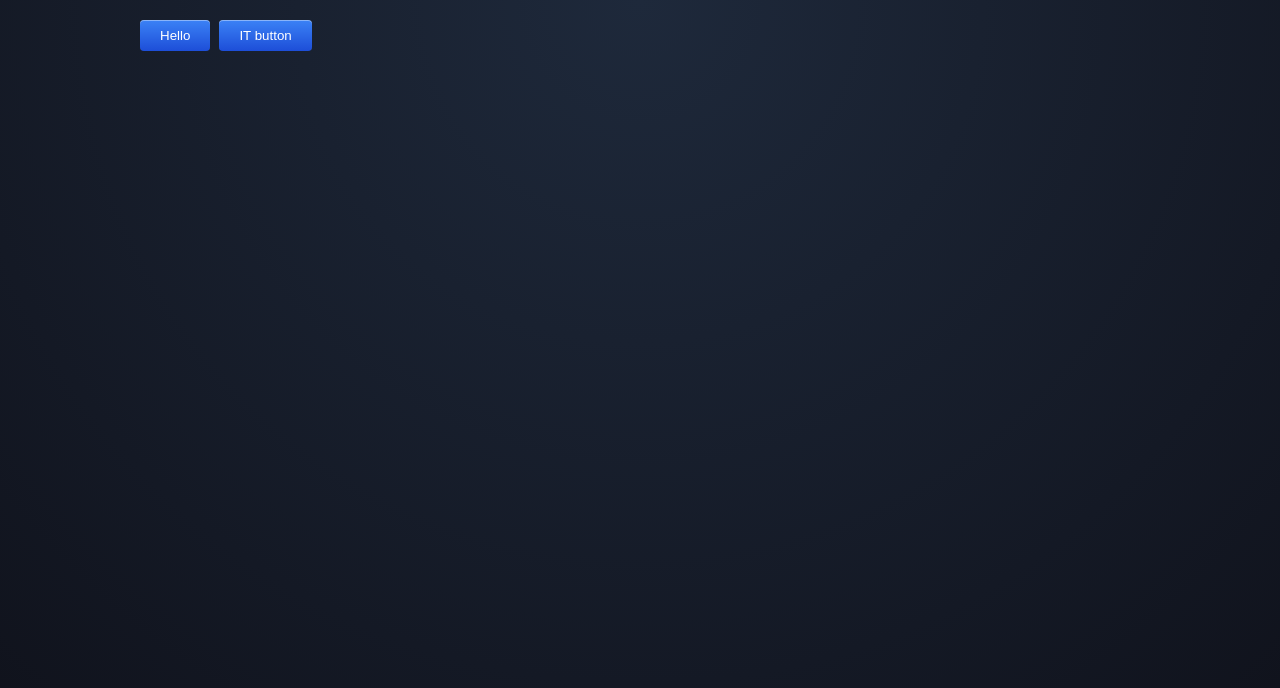
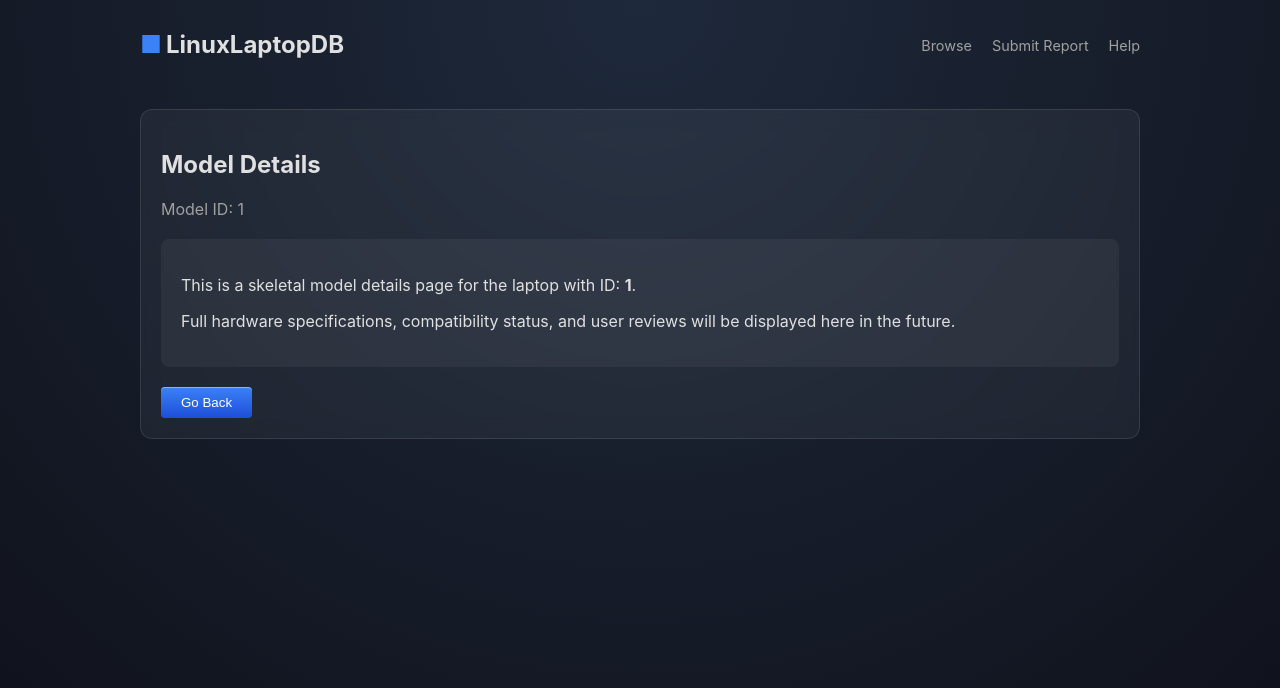
Before and after one commit to wwestrop/LinuxLaptopDB, a React (Vite) app: page /model/1 in a window 1280 px wide. Before the commit this address had no page. Shown: the top 688 px of the page. Built offline with nearby package versions, Linux system fonts and the light colour scheme.

Commit message:
Routing for model-specific page

```diff
--- a/src/components/DashboardGrid.tsx
+++ b/src/components/DashboardGrid.tsx
@@ -19,9 +19,10 @@ const DashboardGrid: React.FC<DashboardGridProps> = ({ dataPromise }) => {
     <div className="dashboard-grid">
       <div className="card trending">
         <h3>Trending Compatibility Reports</h3>
-        {data.trendingReports.map((report, index) => (
+        {data.trendingReports.map(report=> (
           <ReportItem
-            key={index}
+            id={report.id}
+            key={report.id}
             model={report.model}
             rating={report.rating}
             badge={report.badge}
--- a/src/components/ReportItem.tsx
+++ b/src/components/ReportItem.tsx
@@ -1,15 +1,23 @@
 import React from 'react';
+import { useNavigate } from 'react-router';
 import RatingStars from './RatingStars';
 
 interface ReportItemProps {
+  id: string;
   model: string;
   rating: number;
   badge: string;
 }
 
-const ReportItem: React.FC<ReportItemProps> = ({ model, rating, badge }) => {
+const ReportItem: React.FC<ReportItemProps> = ({ id, model, rating, badge }) => {
+  const navigate = useNavigate();
+
   return (
-    <div className="report-item">
+    <div
+      className="report-item"
+      onClick={() => navigate(`/model/${id}`)}
+      style={{ cursor: 'pointer' }}
+    >
       <div className="report-img"></div>
       <div className="report-info">
         <h4>{model}</h4>
--- a/src/components/ResultCard.tsx
+++ b/src/components/ResultCard.tsx
@@ -1,7 +1,9 @@
 import React from 'react';
+import { useNavigate } from 'react-router';
 import RatingStars from './RatingStars';
 
 interface ResultCardProps {
+  id: string;
   model: string;
   rating: number;
   badge: string;
@@ -9,7 +11,9 @@ interface ResultCardProps {
   distros?: string;
 }
 
-const ResultCard: React.FC<ResultCardProps> = ({ model, rating, badge, knownIssues, distros }) => {
+const ResultCard: React.FC<ResultCardProps> = ({ id, model, rating, badge, knownIssues, distros }) => {
+  const navigate = useNavigate();
+
   return (
     <div className="result-card">
       <div className="result-img"></div>
@@ -27,7 +31,12 @@ const ResultCard: React.FC<ResultCardProps> = ({ model, rating, badge, knownIssu
             <em>Most Used Distros:</em> {distros}
           </div>
         )}
-        <button className="view-details-btn">View Details</button>
+        <button
+          className="view-details-btn"
+          onClick={() => navigate(`/model/${id}`)}
+        >
+          View Details
+        </button>
       </div>
     </div>
   );
--- a/src/index.tsx
+++ b/src/index.tsx
@@ -4,16 +4,16 @@ import { BrowserRouter, Routes, Route } from 'react-router';
 import './style.css';
 import HomePage from './pages/HomePage';
 import SearchResultsPage from './pages/SearchResultsPage';
+import ModelDetailsPage from './pages/ModelDetailsPage';
 
 const App = () => {
   return (
     <div className="app">
-      <button>Hello</button> &nbsp;
-      <input type="button" value="IT button" />
       <BrowserRouter>
         <Routes>
           <Route path="/" element={<HomePage />} />
           <Route path="/search" element={<SearchResultsPage />} />
+          <Route path="/model/:id" element={<ModelDetailsPage />} />
         </Routes>
       </BrowserRouter>
     </div>
--- /dev/null
+++ b/src/pages/ModelDetailsPage.tsx
@@ -0,0 +1,26 @@
+import React from 'react';
+import { useParams } from 'react-router';
+import Header from '../components/Header';
+
+const ModelDetailsPage = () => {
+  const { id } = useParams<{ id: string }>();
+
+  return (
+    <div className="model-details-page">
+      <Header />
+      <main>
+        <div className="card">
+          <h2>Model Details</h2>
+          <p style={{ color: 'var(--text-dim)' }}>Model ID: {id}</p>
+          <div style={{ marginTop: '20px', padding: '20px', background: 'rgba(255,255,255,0.05)', borderRadius: '8px' }}>
+            <p>This is a skeletal model details page for the laptop with ID: <strong>{id}</strong>.</p>
+            <p>Full hardware specifications, compatibility status, and user reviews will be displayed here in the future.</p>
+          </div>
+          <button style={{ marginTop: '20px' }} onClick={() => window.history.back()}>Go Back</button>
+        </div>
+      </main>
+    </div>
+  );
+};
+
+export default ModelDetailsPage;
--- a/src/pages/SearchResultsPage.tsx
+++ b/src/pages/SearchResultsPage.tsx
@@ -19,6 +19,7 @@ const SearchResultsPage = () => {
           <h2>Results for "{query}"</h2>
 
           <ResultCard
+            id="01KJ0TMA6B4NRE8DT6HYAVWTDW"
             model="Dell XPS 15 9520 (2022)"
             rating={5}
             badge="Gold"
@@ -27,6 +28,7 @@ const SearchResultsPage = () => {
           />
 
           <ResultCard
+            id="01KJ0TMA6BQDPE5H6ZAVKA8SGN"
             model="Dell XPS 15 9510 (2021)"
             rating={3}
             badge="Silver"
--- a/src/services/reportService.ts
+++ b/src/services/reportService.ts
@@ -1,4 +1,5 @@
 export interface Report {
+  id: string;
   model: string;
   rating: number;
   badge: string;
@@ -9,10 +10,10 @@ export interface Submission {
 }
 
 const trendingReports: Report[] = [
-  { model: "Lenovo ThinkPad T14 Gen 4 (AMD)", rating: 5, badge: "Platinum" },
-  { model: "Dell XPS 13 9310", rating: 5, badge: "Gold" },
-  { model: "HP Spectre x360 14", rating: 3, badge: "Silver" },
-  { model: "Asus Zephyrus G14 (2023)", rating: 2, badge: "Bronze" },
+  { id: "01KJ0TMA6BBHVWBF4C76D99S3H", model: "Lenovo ThinkPad T14 Gen 4 (AMD)", rating: 5, badge: "Platinum" },
+  { id: "01KJ0TMA6BJ2KRZ84RZ1CCNK1P", model: "Dell XPS 13 9310", rating: 5, badge: "Gold" },
+  { id: "01KJ0TMA6BTBDZYB9NFE41DNV8", model: "HP Spectre x360 14", rating: 3, badge: "Silver" },
+  { id: "01KJ0XT0R9CWT8YNW1P1WHYXP9", model: "Asus Zephyrus G14 (2023)", rating: 2, badge: "Bronze" },
 ];
 
 const recentSubmissions: Submission[] = [
--- a/src/services/searchService.ts
+++ b/src/services/searchService.ts
@@ -1,10 +1,9 @@
 import {delay, fetchDashboardData} from "./reportService";
-import {ulid, ULID} from "ulid";
 import ResultCard from "../components/ResultCard";
 import React from "react";
 
 export interface SearchResult {
-    id: ULID,
+    id: string,
     model: string,
     rating: number,
     badge: string,
```
